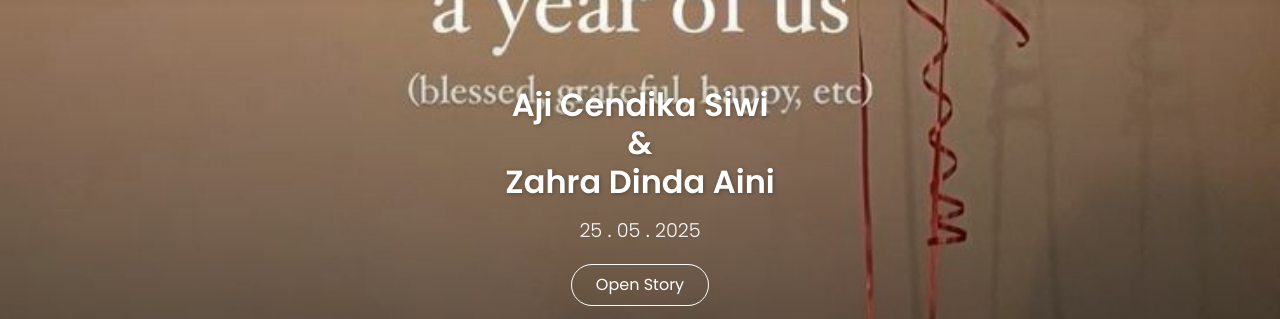
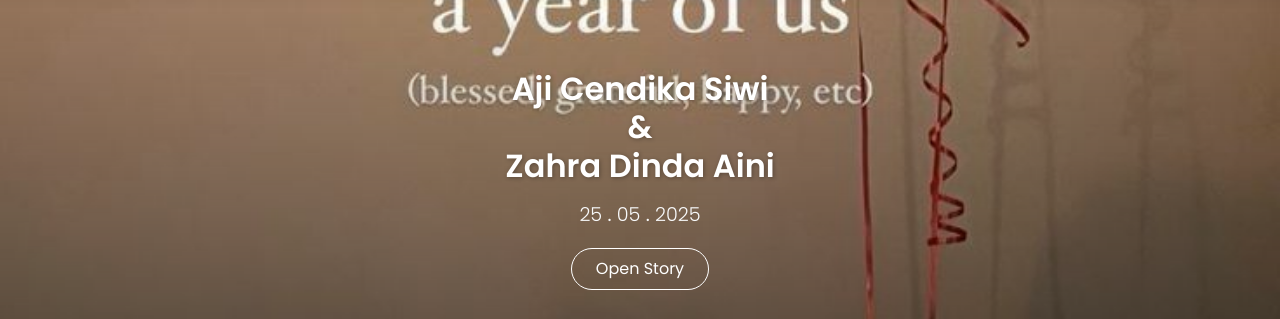
Before and after one commit to AjiCends/aniversary, a plain HTML site: page index.html in a window 1280 px wide. Shown: the part 390-709 px from the top of the page. Drawn offline with nearby package versions, Linux system fonts and the light colour scheme.

Commit message:
Update index.html

```diff
--- a/index.html
+++ b/index.html
@@ -44,7 +44,7 @@
         </div>
 
         <!-- Bottom Content -->
-        <div class="position-absolute bottom-0 w-100 text-center z-3" style="margin-bottom: 13vh;">
+        <div class="position-absolute bottom-0 w-100 text-center z-3" style="margin-bottom: 15vh;">
             <h2 class="name-pair animate__animated animate__fadeInUp">Aji Cendika Siwi <br> & <br> Zahra Dinda Aini</h2>
             <p class="mt-3 date-text animate__animated animate__fadeInUp">25 <b>.</b> 05 <b>.</b> 2025</p>
             <a href="#quote" class="btn btn-outline-light px-4 mt-2 animate__animated animate__fadeInUp"
```
